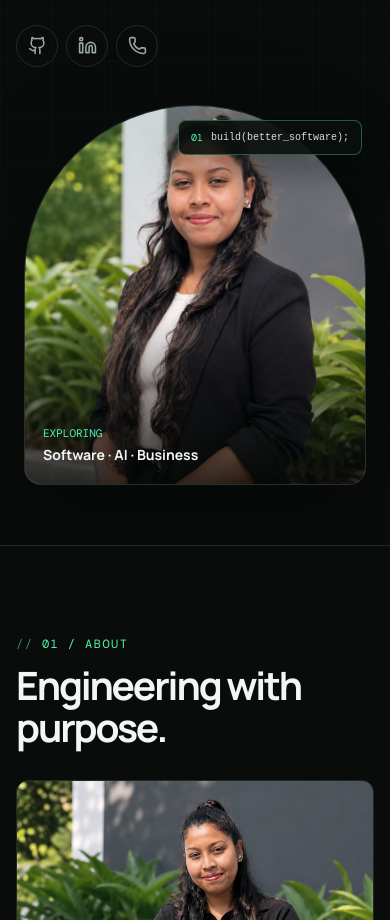
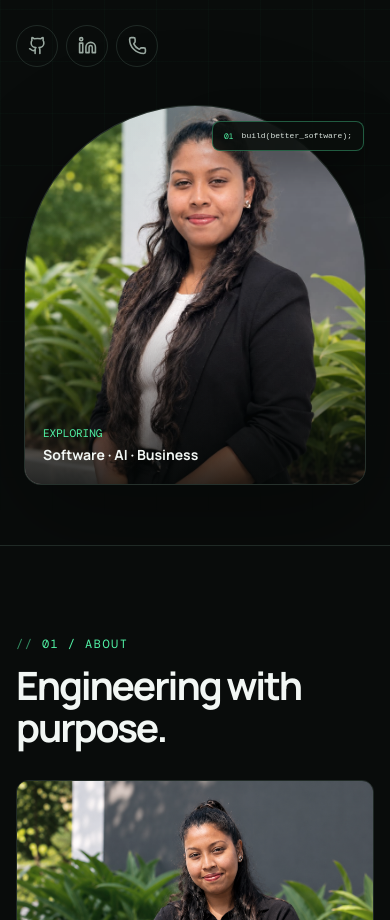
Before and after one commit to malshi783/malshi-dewmini-portfolio, a React (Vite) app: page / in a window 390 px wide. Shown: the part 823-1743 px from the top of the page. Built offline with nearby package versions, Linux system fonts and the light colour scheme.

Commit message:
Fix mobile hero image badge overlap

```diff
--- a/src/styles.css
+++ b/src/styles.css
@@ -1466,11 +1466,11 @@ body.showcase-open { overflow: hidden; }
   }
 
   .code-card {
-    top: 15px;
-    right: 12px;
+    top: 16px;
+    right: 10px;
     bottom: auto;
-    padding: 10px 12px;
-    font-size: 10px;
+    padding: 9px 11px;
+    font-size: 8px;
   }
 
   .project-visual {
```
